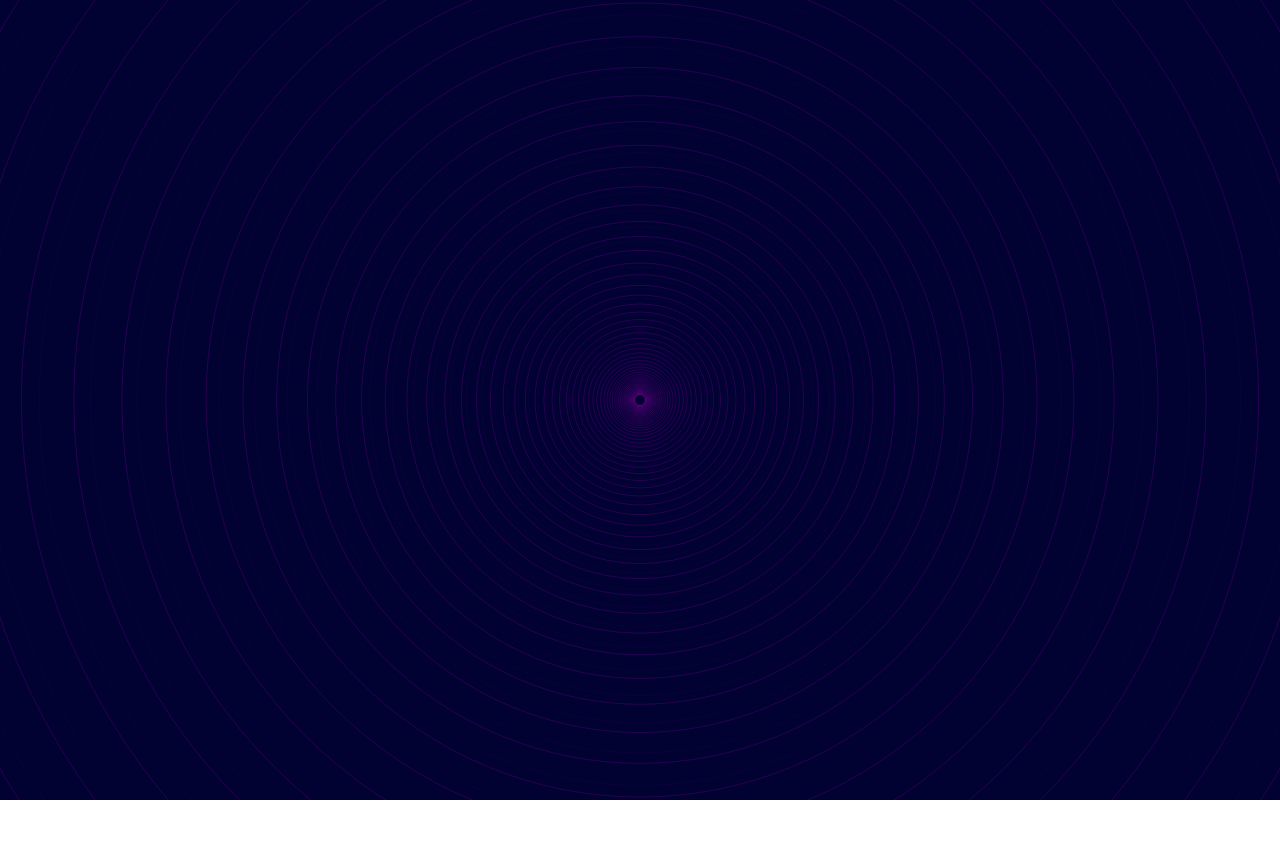
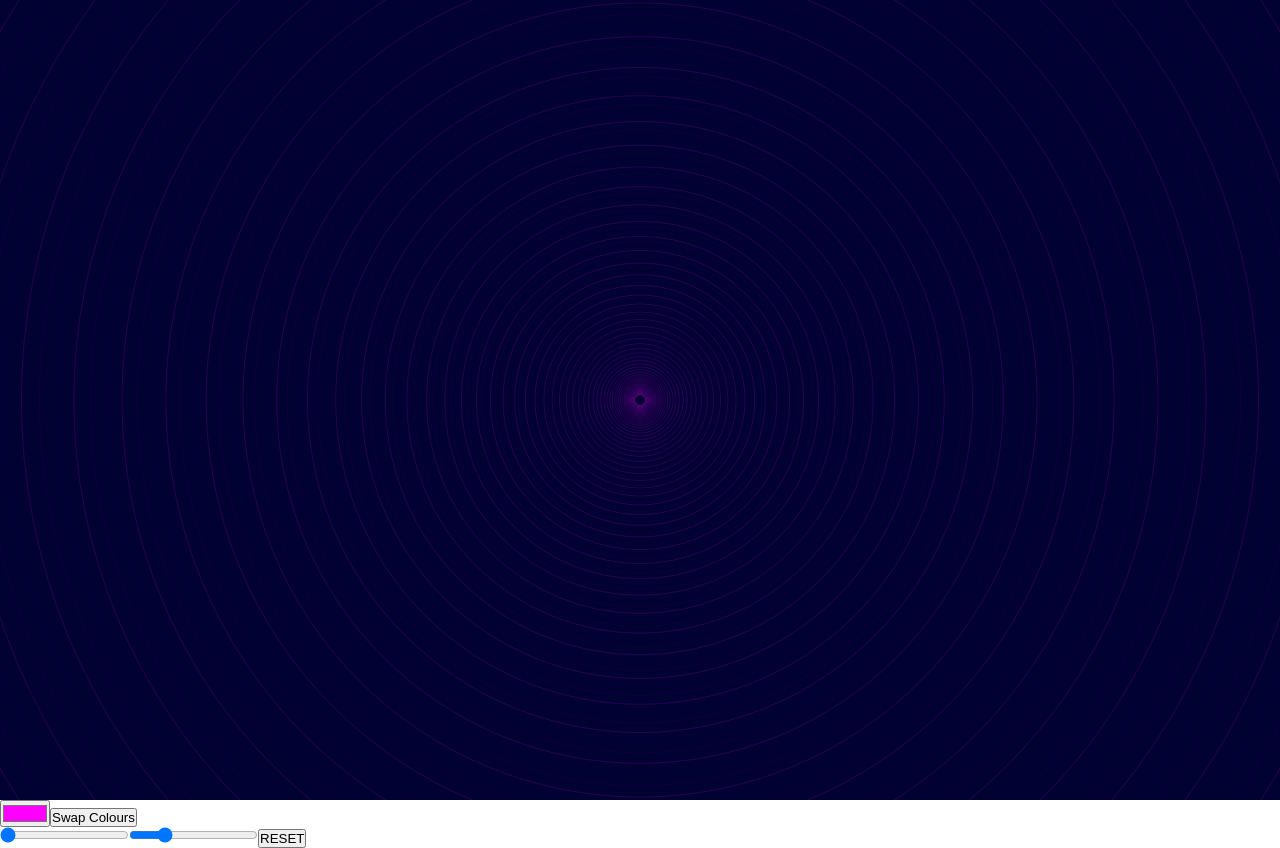
Before and after one commit to MichaelShawUK/portfolio, a React (Vite) app: page / in a window 1280 px wide. Before the commit the page ends 800 px from the top, so only its background shows below. Built offline with nearby package versions, Linux system fonts and the light colour scheme.

Commit message:
Add controls for canvas animation

```diff
--- a/src/App.tsx
+++ b/src/App.tsx
@@ -1,10 +1,10 @@
 import "./css/App.css";
-import Canvas from "./components/Canvas";
+import Playarea from "./components/Playarea";
 
 function App() {
   return (
     <>
-      <Canvas />
+      <Playarea />
     </>
   );
 }
--- a/src/components/Canvas.tsx
+++ b/src/components/Canvas.tsx
@@ -1,4 +1,5 @@
 import { useRef, useEffect } from "react";
+import { CanvasProps } from "../types";
 
 interface RingType {
   x: number;
@@ -14,6 +15,8 @@ function ring(
   y: number,
   radius: number,
   growthFactor: number,
+  colour: string,
+  opacity: string,
   ctx: CanvasRenderingContext2D
 ) {
   return {
@@ -25,7 +28,7 @@ function ring(
     draw() {
       ctx.beginPath();
       ctx.arc(this.x, this.y, this.radius, 0, Math.PI * 2);
-      ctx.strokeStyle = "rgba(255, 0, 255, 0.1)";
+      ctx.strokeStyle = `rgba(${colour}, ${opacity})`;
       ctx.stroke();
     },
 
@@ -36,7 +39,7 @@ function ring(
   };
 }
 
-const Canvas = () => {
+const Canvas = (props: CanvasProps) => {
   const canvasRef = useRef<HTMLCanvasElement>(null);
 
   useEffect(() => {
@@ -65,7 +68,17 @@ const Canvas = () => {
     function generateRing() {
       if (!canvas || !ctx) return;
       setTimeout(() => {
-        rings.push(ring(mouse.x, mouse.y, 5, 1.03, ctx));
+        rings.push(
+          ring(
+            mouse.x,
+            mouse.y,
+            5,
+            props.growthFactor,
+            props.colour,
+            props.opacity,
+            ctx
+          )
+        );
         generateRing();
       }, 50);
     }
@@ -88,7 +101,7 @@ const Canvas = () => {
 
     animate();
     generateRing();
-  }, []);
+  }, [props.colour, props.opacity, props.growthFactor]);
 
   return (
     <canvas
--- /dev/null
+++ b/src/components/CanvasControls.tsx
@@ -0,0 +1,69 @@
+import { CanvasControlsProps } from "../types";
+
+function hexToRGB(hex: string): string {
+  const channels = [hex.slice(1, 3), hex.slice(3, 5), hex.slice(5, 7)];
+
+  const hexadecimal = "0123456789abcdef";
+
+  const rgb = channels.map(
+    (channel) =>
+      hexadecimal.indexOf(channel[0]) * 16 + hexadecimal.indexOf(channel[1])
+  );
+
+  return rgb.join(",");
+}
+
+const CanvasControls = (props: CanvasControlsProps) => {
+  return (
+    <div>
+      <form
+        onSubmit={(e) => {
+          e.preventDefault();
+          if (e.target instanceof HTMLFormElement) {
+            if (e.target[0] instanceof HTMLInputElement) {
+              props.setColour(hexToRGB(e.target[0].value));
+            }
+          }
+        }}
+      >
+        <input type="color" defaultValue="#ff00ff"></input>
+        <button>Swap Colours</button>
+      </form>
+      <input
+        type="range"
+        min="0.1"
+        max="1"
+        step="0.15"
+        onInput={(e) => {
+          if (e.target instanceof HTMLInputElement) {
+            props.setOpacity(e.target.value);
+          }
+        }}
+      ></input>
+      <input
+        type="range"
+        min="1.01"
+        max="1.09"
+        step="0.02"
+        defaultValue="1.03"
+        onInput={(e) => {
+          if (e.target instanceof HTMLInputElement) {
+            props.setGrowthFactor(+e.target.value);
+          }
+        }}
+      ></input>
+      <button
+        onClick={() => {
+          props.setColour("255,0,255");
+          props.setOpacity("0.1");
+          props.setGrowthFactor(1.03);
+          props.setKey(Math.random());
+        }}
+      >
+        RESET
+      </button>
+    </div>
+  );
+};
+
+export default CanvasControls;
--- /dev/null
+++ b/src/components/Playarea.tsx
@@ -0,0 +1,30 @@
+import Canvas from "./Canvas";
+import CanvasControls from "./CanvasControls";
+import { useState } from "react";
+
+const Playarea = () => {
+  const [colour, setColour] = useState("255, 0, 255");
+  const [opacity, setOpacity] = useState("0.1");
+  const [growthFactor, setGrowthFactor] = useState(1.03);
+  const [key, setKey] = useState(1);
+
+  return (
+    <>
+      <Canvas
+        colour={colour}
+        opacity={opacity}
+        growthFactor={growthFactor}
+        key={key}
+      />
+      <CanvasControls
+        setColour={setColour}
+        setOpacity={setOpacity}
+        setGrowthFactor={setGrowthFactor}
+        setKey={setKey}
+        key={key + 1}
+      />
+    </>
+  );
+};
+
+export default Playarea;
```
Also changed, not shown: src/types.d.ts (added, +23 -0 lines).
